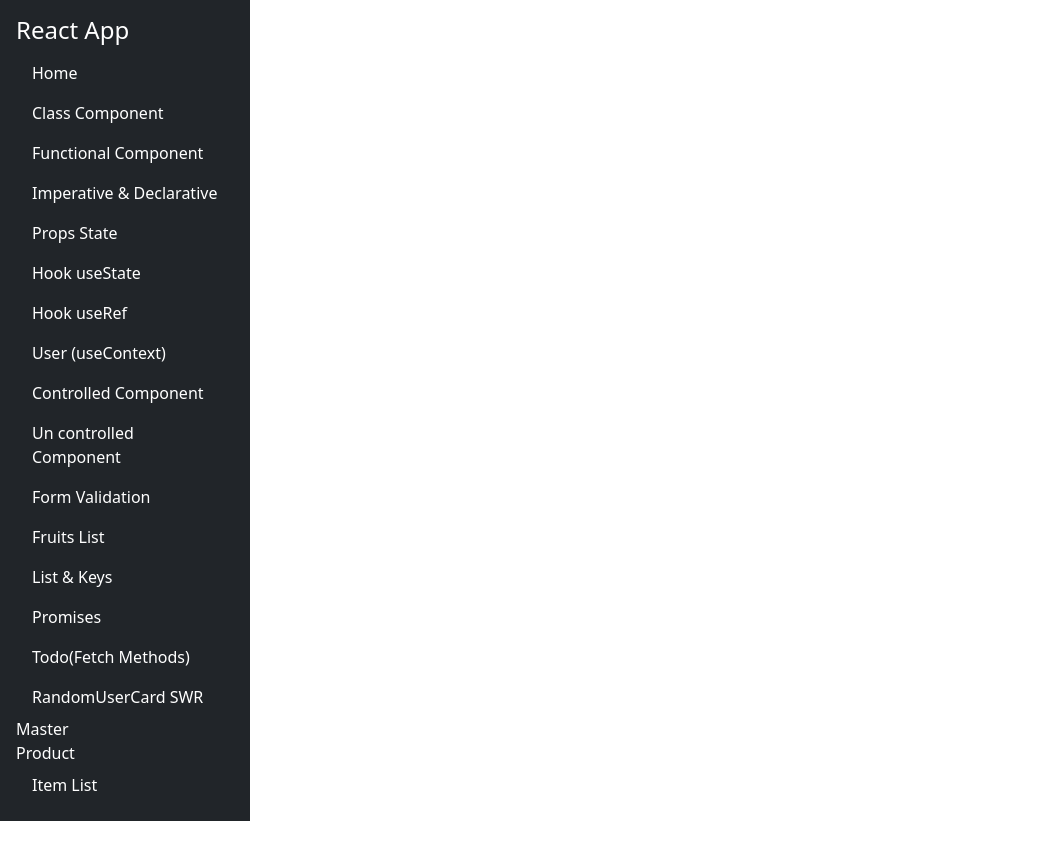
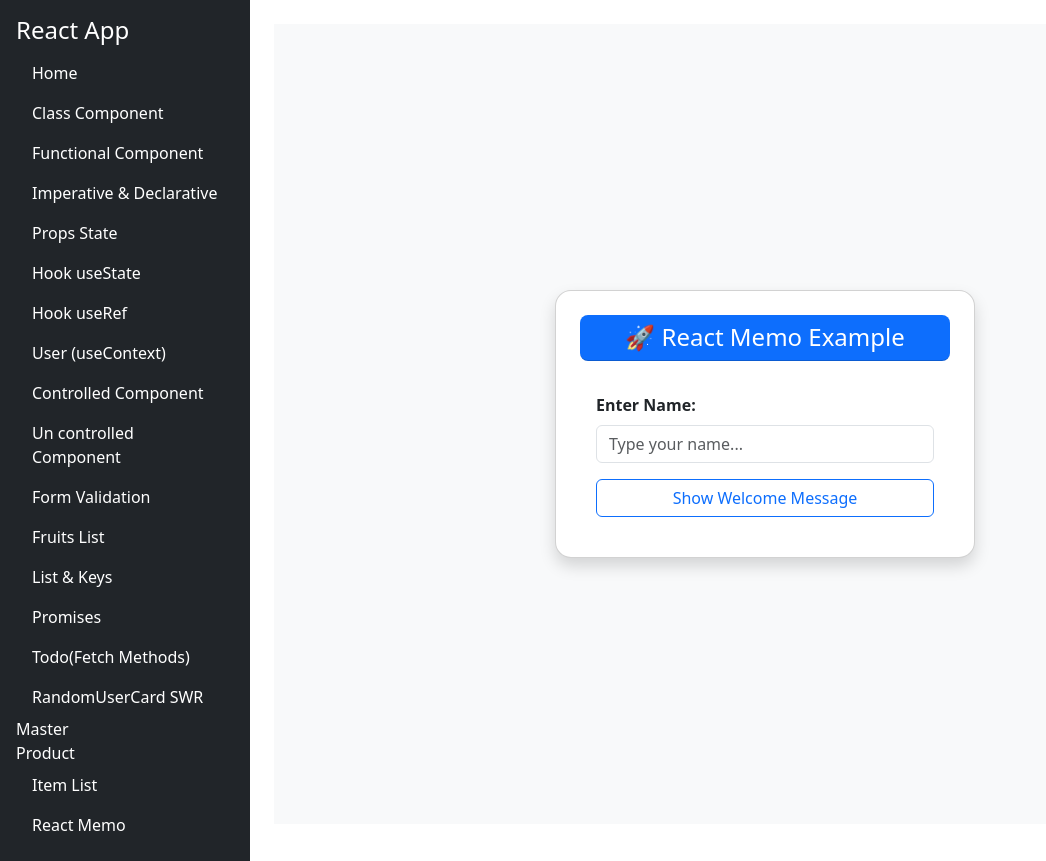
Before and after one commit to Suriyaprakash1997/LearnReact, a React (Vite) app in the folder myapp/: page /ReactMemo in a window 1280 px wide. Shown: the whole page, without its empty margins (0-1046 px from the left). Before the commit the page ends 821 px from the top, so only its background shows below. Built offline with nearby package versions, Linux system fonts and the light colour scheme.

Commit message:
React.Memo implementation.

```diff
--- a/myapp/src/App.jsx
+++ b/myapp/src/App.jsx
@@ -22,6 +22,7 @@
 import React from "react";
 import { BrowserRouter as Router, Routes, Route, Link,NavLink } from "react-router-dom";
 import "bootstrap/dist/css/bootstrap.min.css";
+import ReactMemo from './Component/ReactMemo';
 
 import  {AuthProvider}  from './context/AuthContext';
 
@@ -54,6 +55,7 @@
             <li className="nav-item"><NavLink to="/master" className={({ isActive }) => isActive ? "active" : "nonactive"}>Master</NavLink></li>
             <li className="nav-item"><NavLink to="/product" className={({ isActive }) => isActive ? "active" : "nonactive"}>Product</NavLink></li>
             <li className="nav-item"><Link className="nav-link text-white" to="/ItemListManager">Item List</Link></li>
+            <li className="nav-item"><Link className="nav-link text-white" to="/ReactMemo">React Memo</Link></li>
           </ul>
         </nav>
 
@@ -81,6 +83,7 @@
             <Route path="/product" element={<Products />} />
             <Route path="/ItemListManager" element={<ItemListManager />} />
             <Route path="/addproduct/:id?" element={<AddProduct />} />
+            <Route path="/ReactMemo" element={<ReactMemo />} />
           </Routes>
         </div>
       </div>
--- /dev/null
+++ b/myapp/src/Component/ReactMemo.jsx
@@ -0,0 +1,57 @@
+import React, { useState } from "react";
+
+const Welcome = React.memo(({ name }) => {
+  console.log(name, "re-rendered");
+  return (
+    <div className="text-center mt-3">
+      <h5 className="text-success">WELCOME <strong>{name}</strong></h5>
+    </div>
+  );
+});
+
+function ReactMemo() {
+  const [name, setName] = useState("");
+  const [displayName, setDisplayName] = useState("");
+  const [isChild,setIsChild] = useState(false);
+
+  const handleClick = () => {
+    if(name.trim() === "") {
+      alert("Please enter a name.");
+      return;
+    }
+    setDisplayName(name);
+    setIsChild(true);
+  };
+
+  const handleChange = (e) => {
+    setName(e.target.value);
+  };
+
+  return (
+    <div className="d-flex justify-content-center align-items-center vh-100 bg-light">
+      <div className="card shadow rounded-4 p-4" style={{ width: "100%", maxWidth: "420px" }}>
+        <div className="card-header bg-primary text-white text-center rounded-3 mb-3">
+          <h4 className="mb-0">🚀 React Memo Example</h4>
+        </div>
+        <div className="card-body">
+          <label className="form-label fw-bold">Enter Name:</label>
+          <input
+            type="text"
+            value={name}
+            onChange={handleChange}
+            className="form-control mb-3"
+            placeholder="Type your name..."
+          />
+          <div className="d-grid">
+            <button className="btn btn-outline-primary" onClick={handleClick}>
+              Show Welcome Message
+            </button>
+          </div>
+          {isChild && <Welcome name={displayName} />}
+        </div>
+      </div>
+    </div>
+  );
+}
+
+export default ReactMemo;
```
